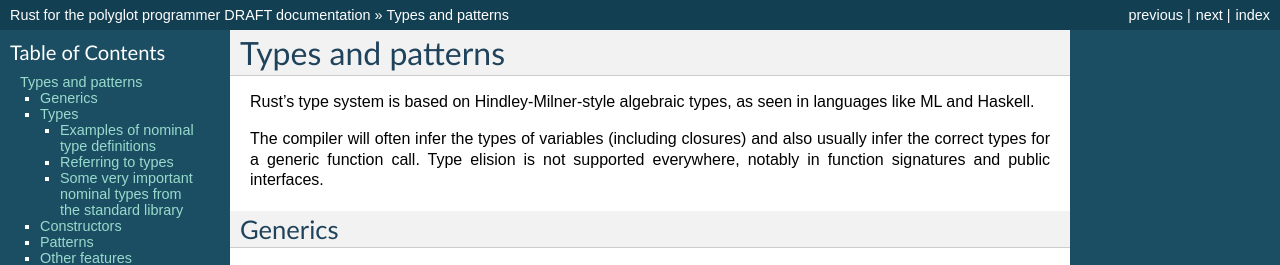
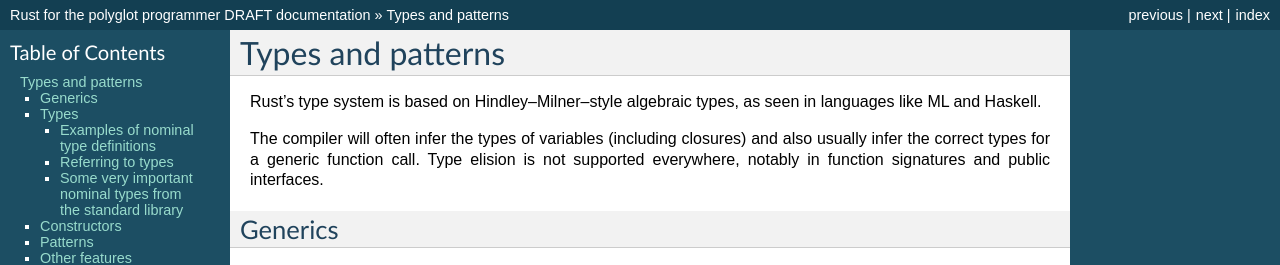
Before and after one commit to cxw620/rust-polyglot, a Sphinx documentation site: the page built from docs/types.rst, in a window 1280 px wide and 900 px high. Shown: the top 265 px of the window. Built offline with Sphinx 7.4.7, drawn with Linux system fonts in a browser that asks for light colours.

Commit message:
typo, style
Suggested-by: Mark Wooding <mdw@distorted.org.uk>
Signed-off-by: Ian Jackson <ijackson@chiark.greenend.org.uk>

```diff
--- a/docs/types.rst
+++ b/docs/types.rst
@@ -6,7 +6,7 @@
     SPDX-License-Identifier: MIT
     There is NO WARRANTY.
 
-Rust's type system is based on Hindley-Milner-style algebraic types,
+Rust's type system is based on Hindley--Milner--style algebraic types,
 as seen in languages like ML and Haskell.
 
 The compiler will often infer the types of variables (including closures)
```
